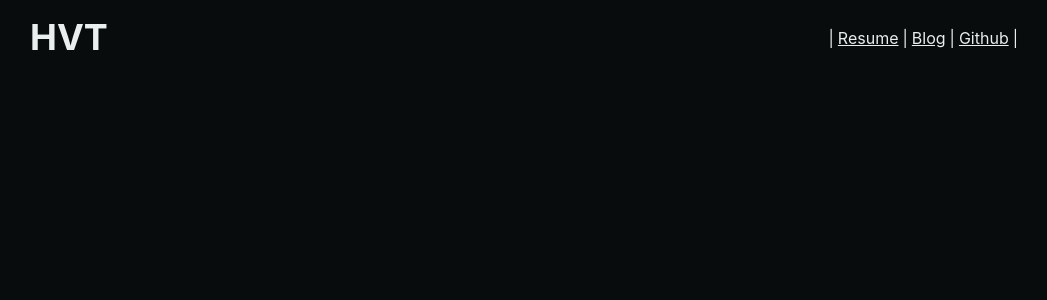
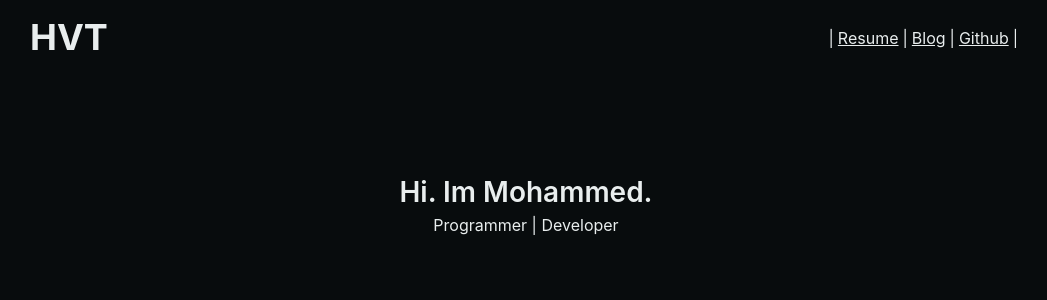
Before and after one commit to HazyVT/Portfolio, a React (Vite) app: page / in a window 1280 px wide. Shown: the top 300 px of the page, without its empty margins (114-1161 px from the left). Built offline with nearby package versions, Linux system fonts and the light colour scheme.

Commit message:
Update Home.jsx

```diff
--- a/src/Pages/Home.jsx
+++ b/src/Pages/Home.jsx
@@ -1,4 +1,4 @@
-import { ScaleFade } from "@chakra-ui/react";
+import { Box, Center, ScaleFade, Text } from "@chakra-ui/react";
 import PropTypes from 'prop-types';
 import { useRef } from "react";
 
@@ -7,9 +7,19 @@ export default function Home({onDesktop}) {
   const portRef = useRef();
 
   return (
+    <Box marginTop={24}>
     <ScaleFade in={true}>
+      <Center>
+      <Box textAlign={'center'}>
+        <Text fontSize={28} fontWeight={600}>Hi. Im Mohammed.</Text>
+        <Text>Programmer | Developer</Text>
+      </Box>
+      <Box>
 
+      </Box>
+      </Center>
     </ScaleFade>
+    </Box>
 
   )
 }
```
